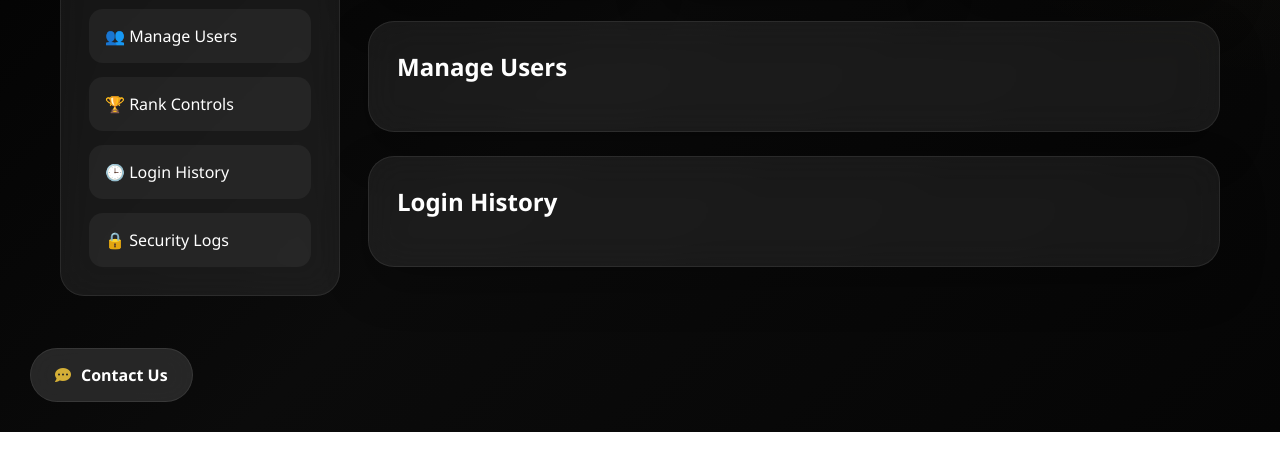
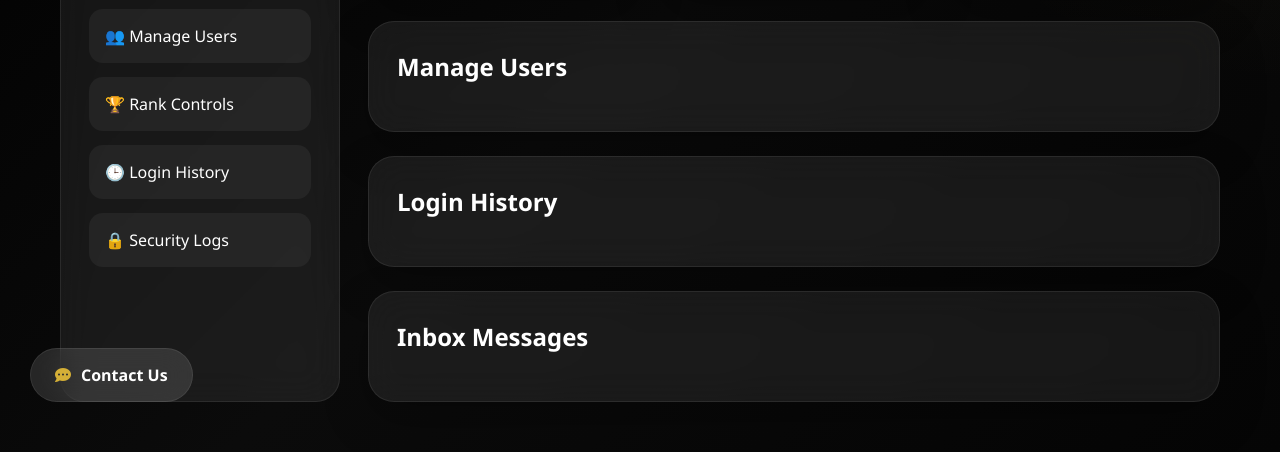
Before and after one commit to KasinathV/SkillSync, a plain HTML site: page admin.html in a window 1280 px wide. Shown: the part 368-820 px from the top of the page. Drawn offline with nearby package versions, Linux system fonts and the light colour scheme; sample sign-in values are in the browser's storage.

Commit message:
Update admin.html

```diff
--- a/admin.html
+++ b/admin.html
@@ -92,7 +92,12 @@
                 <!-- injected by JS -->
             </div>
         </div>
+<div class="admin-panel">
+    <h2 style="margin-bottom:20px;">Inbox Messages</h2>
 
+    <div id="messageTable">
+    </div>
+</div>
     </main>
 
 </section>
```
